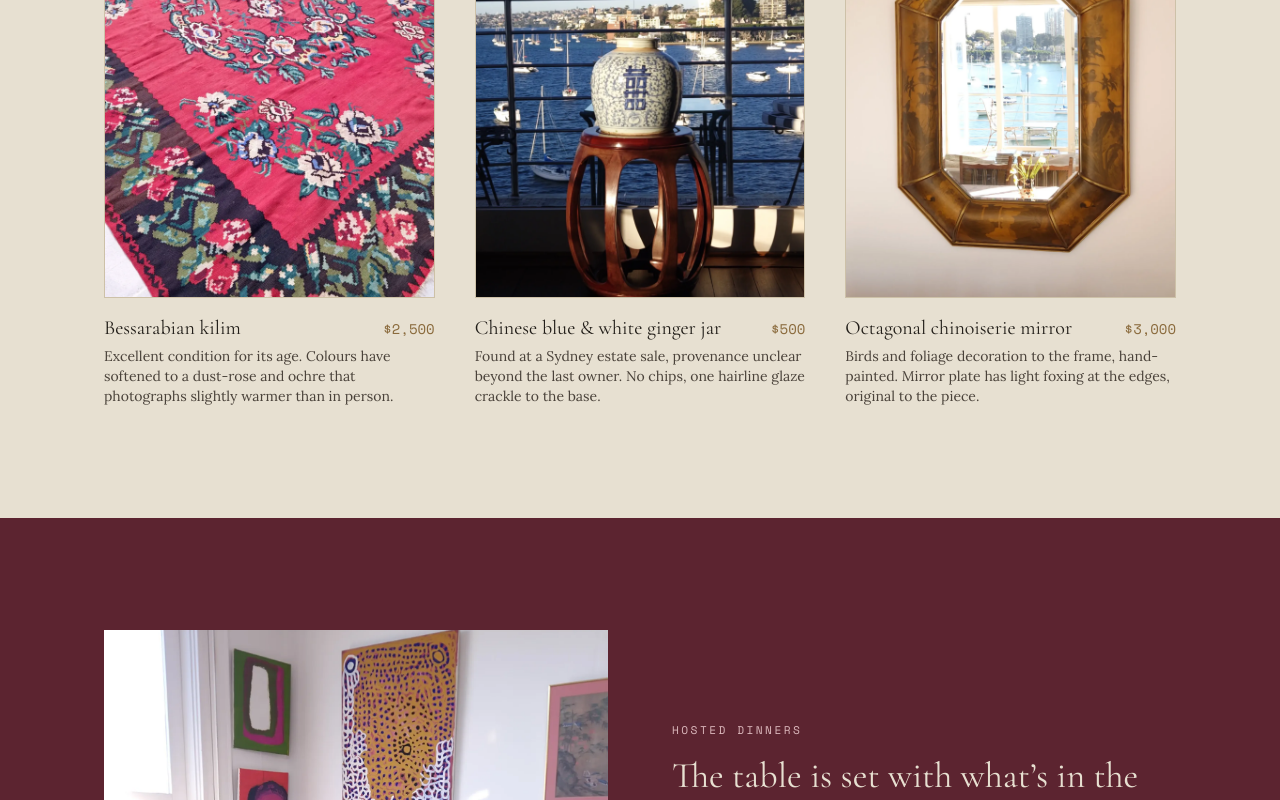
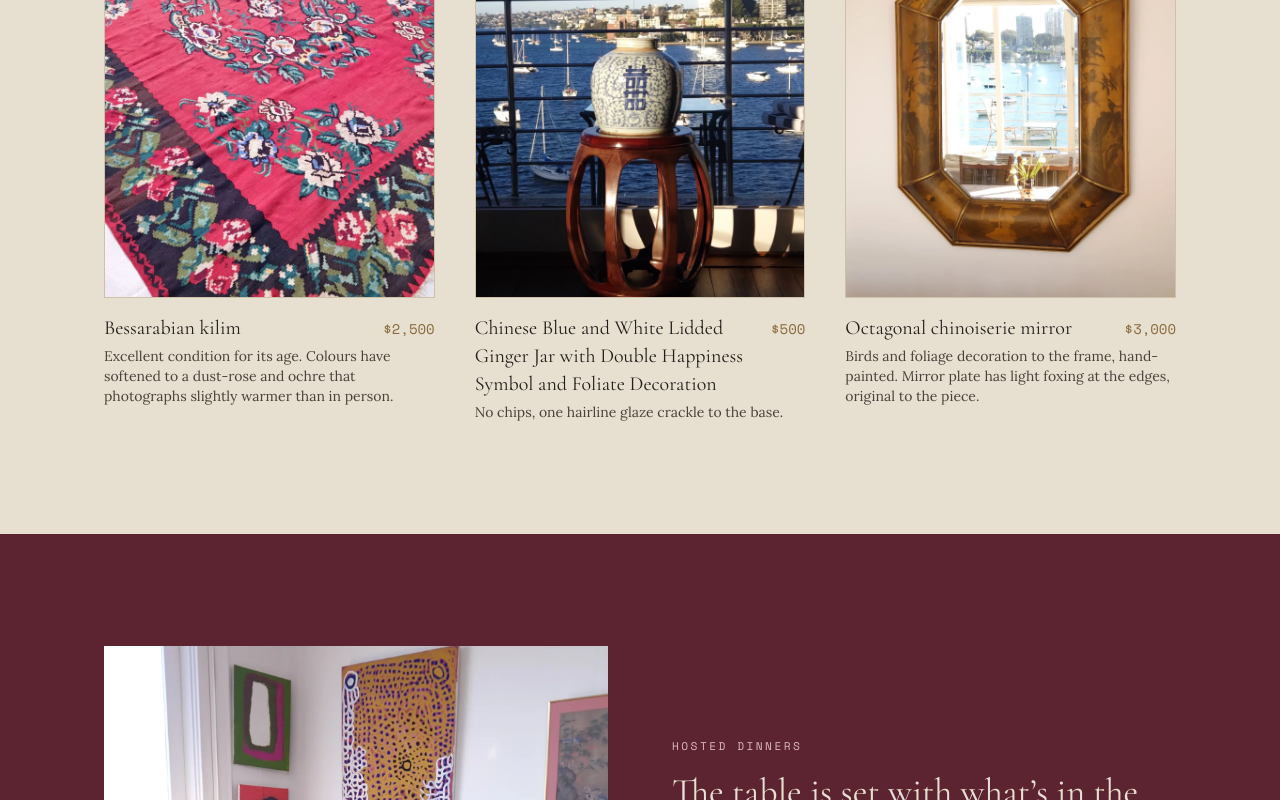
Before and after one commit to miacollis35-rgb/musetta-site, a Next.js app: page / in a window 1280 px wide. Shown: the part 2000-2800 px from the top of the page. Built offline with nearby package versions, Linux system fonts and the light colour scheme.

Commit message:
Fix ginger jar title and remove unfounded provenance claim

```diff
--- a/src/data/pieces.ts
+++ b/src/data/pieces.ts
@@ -39,7 +39,7 @@ export const pieces: Piece[] = [
   },
   {
     slug: "chinese-blue-white-ginger-jar",
-    title: "Chinese blue & white ginger jar",
+    title: "Chinese Blue and White Lidded Ginger Jar with Double Happiness Symbol and Foliate Decoration",
     era: "19th century, Kangxi-style",
     material: "Porcelain, fitted lid",
     price: "$500",
@@ -53,7 +53,7 @@ export const pieces: Piece[] = [
       "/collection/ginger-jar-5.webp",
       "/collection/ginger-jar-6.webp",
     ],
-    note: "Found at a Sydney estate sale, provenance unclear beyond the last owner. No chips, one hairline glaze crackle to the base.",
+    note: "No chips, one hairline glaze crackle to the base.",
   },
   {
     slug: "octagonal-chinoiserie-mirror",
```
